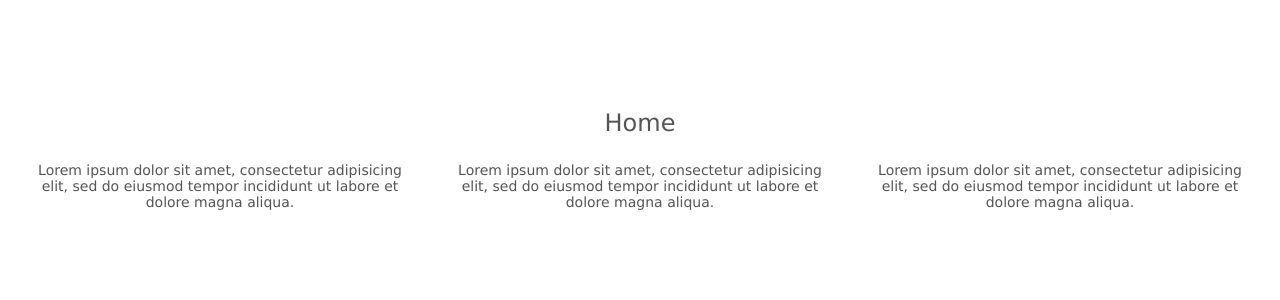
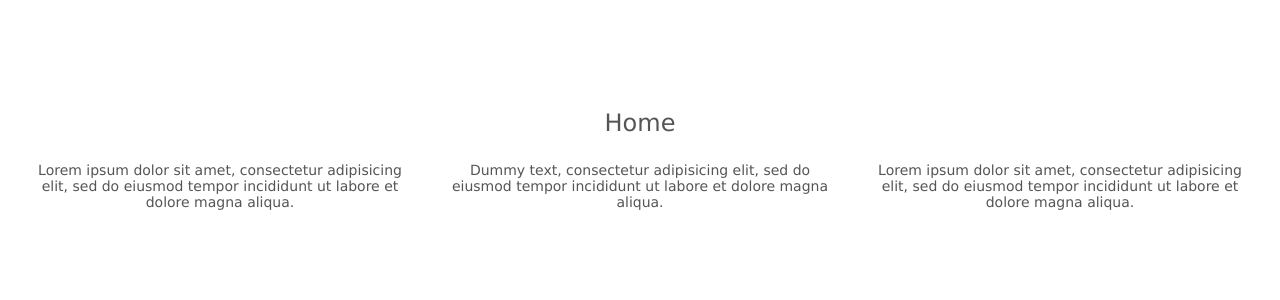
Before and after one commit to RicardoSerranoPena/fastq, a Node server app: page / in a window 1280 px wide. Shown: the part 60-360 px from the top of the page. Run offline with Node 20, Linux system fonts and the light colour scheme; some libraries are stand-ins or nearby versions.

Commit message:
fixed lorem ipsum

```diff
--- a/views/index.ejs
+++ b/views/index.ejs
@@ -13,7 +13,7 @@
 
     </div>
     <div class="col-sm-4">
-      <p>Lorem ipsum dolor sit amet, consectetur adipisicing elit, sed do eiusmod tempor incididunt ut labore et dolore magna aliqua.</p>
+      <p>Dummy text, consectetur adipisicing elit, sed do eiusmod tempor incididunt ut labore et dolore magna aliqua.</p>
     </div>
     <div class="col-sm-4">
       <p>Lorem ipsum dolor sit amet, consectetur adipisicing elit, sed do eiusmod tempor incididunt ut labore et dolore magna aliqua.</p>
```
